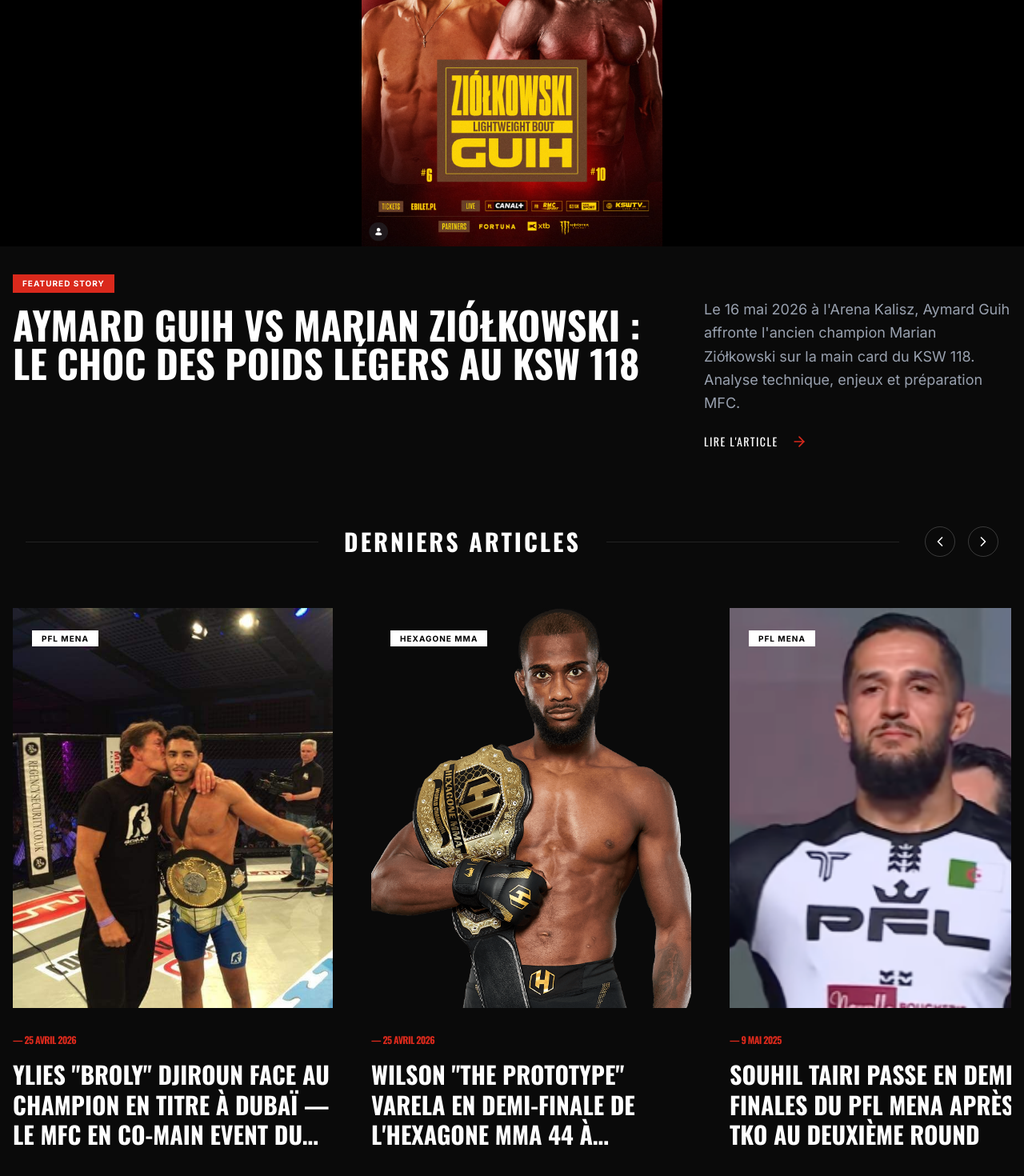
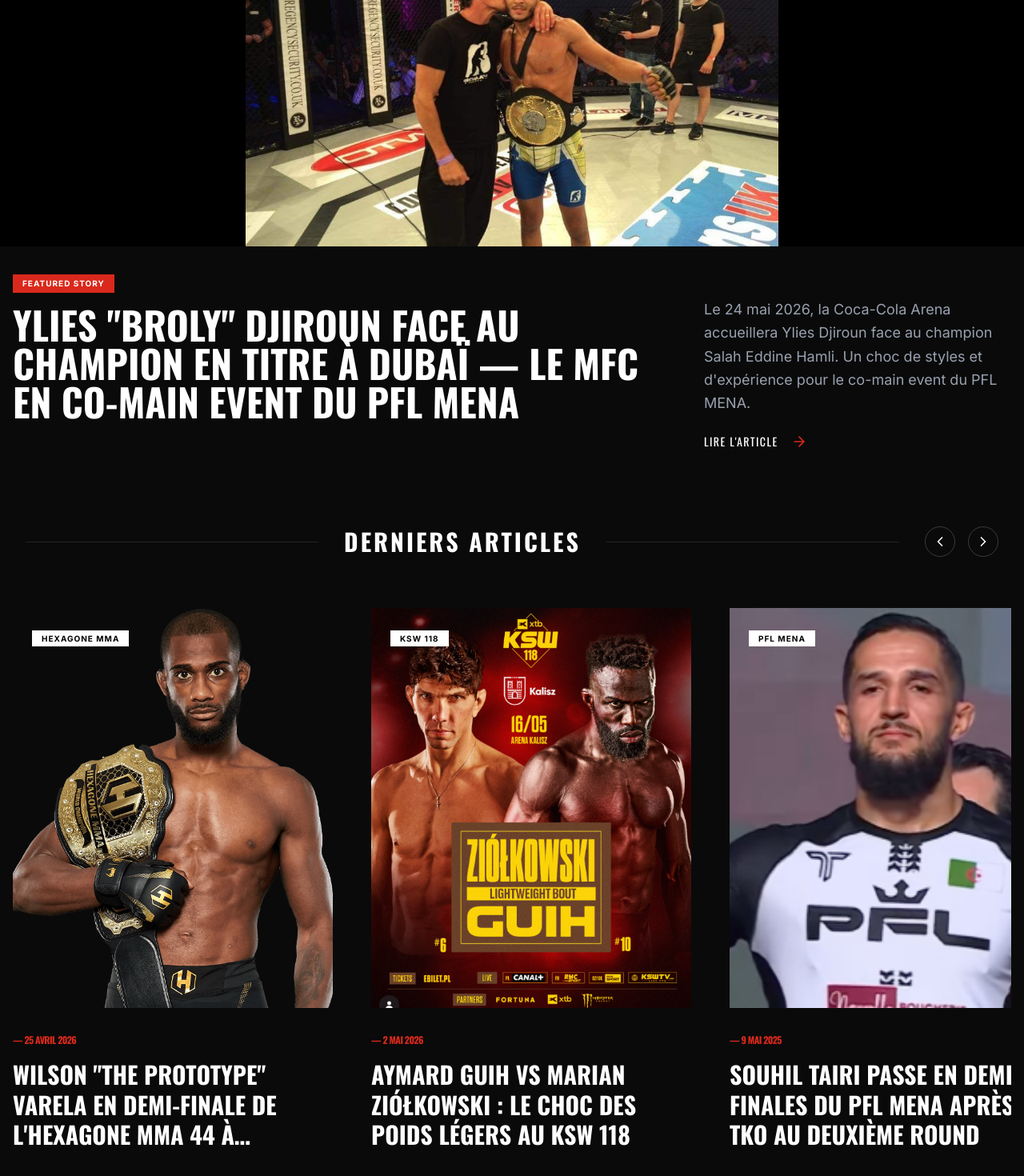
Before and after one commit to marseillefightclub/marseille-fight-club, a Next.js app: page /press in a window 1280 px wide. Shown: the part 484-1954 px from the top of the page at 80% size. Built offline with nearby package versions, Linux system fonts and the light colour scheme.

Commit message:
update press page order

```diff
--- a/src/app/press/page.tsx
+++ b/src/app/press/page.tsx
@@ -7,14 +7,6 @@
 
 export default function PressPage() {
   const articles = [
-    {
-      id: "aymard-guih-vs-marian-ziolkowski-ksw-118",
-      title: "Aymard Guih vs Marian Ziółkowski : Le Choc des Poids Légers au KSW 118",
-      excerpt: "Le 16 mai 2026 à l'Arena Kalisz, Aymard Guih affronte l'ancien champion Marian Ziółkowski sur la main card du KSW 118. Analyse technique, enjeux et préparation MFC.",
-      category: "KSW 118",
-      date: "2 Mai 2026",
-      image: "/images/press/aymard-guih-ksw118.png"
-    },
     {
       id: "ylies-djiroun-pride-of-arabia-dubai",
       title: "Ylies \"Broly\" Djiroun Face au Champion en Titre à Dubaï — Le MFC en Co-Main Event du PFL MENA",
@@ -30,6 +22,14 @@
       category: "Hexagone MMA",
       date: "25 Avril 2026",
       image: "/images/press/varela-belt.png"
+    },
+    {
+      id: "aymard-guih-vs-marian-ziolkowski-ksw-118",
+      title: "Aymard Guih vs Marian Ziółkowski : Le Choc des Poids Légers au KSW 118",
+      excerpt: "Le 16 mai 2026 à l'Arena Kalisz, Aymard Guih affronte l'ancien champion Marian Ziółkowski sur la main card du KSW 118. Analyse technique, enjeux et préparation MFC.",
+      category: "KSW 118",
+      date: "2 Mai 2026",
+      image: "/images/press/aymard-guih-ksw118.png"
     },
     {
       id: "souhil-tairi-pfl-mena",
```
